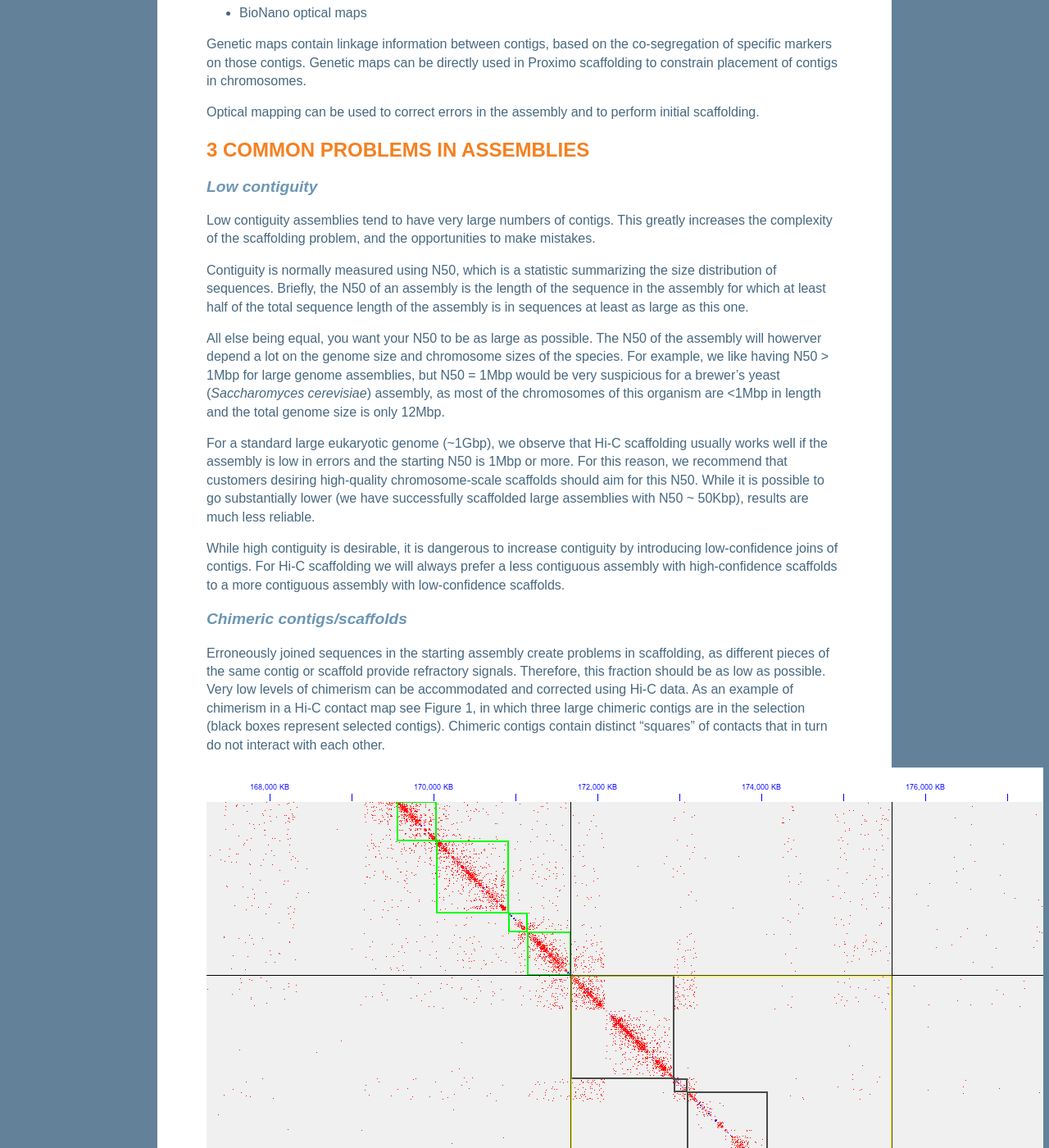
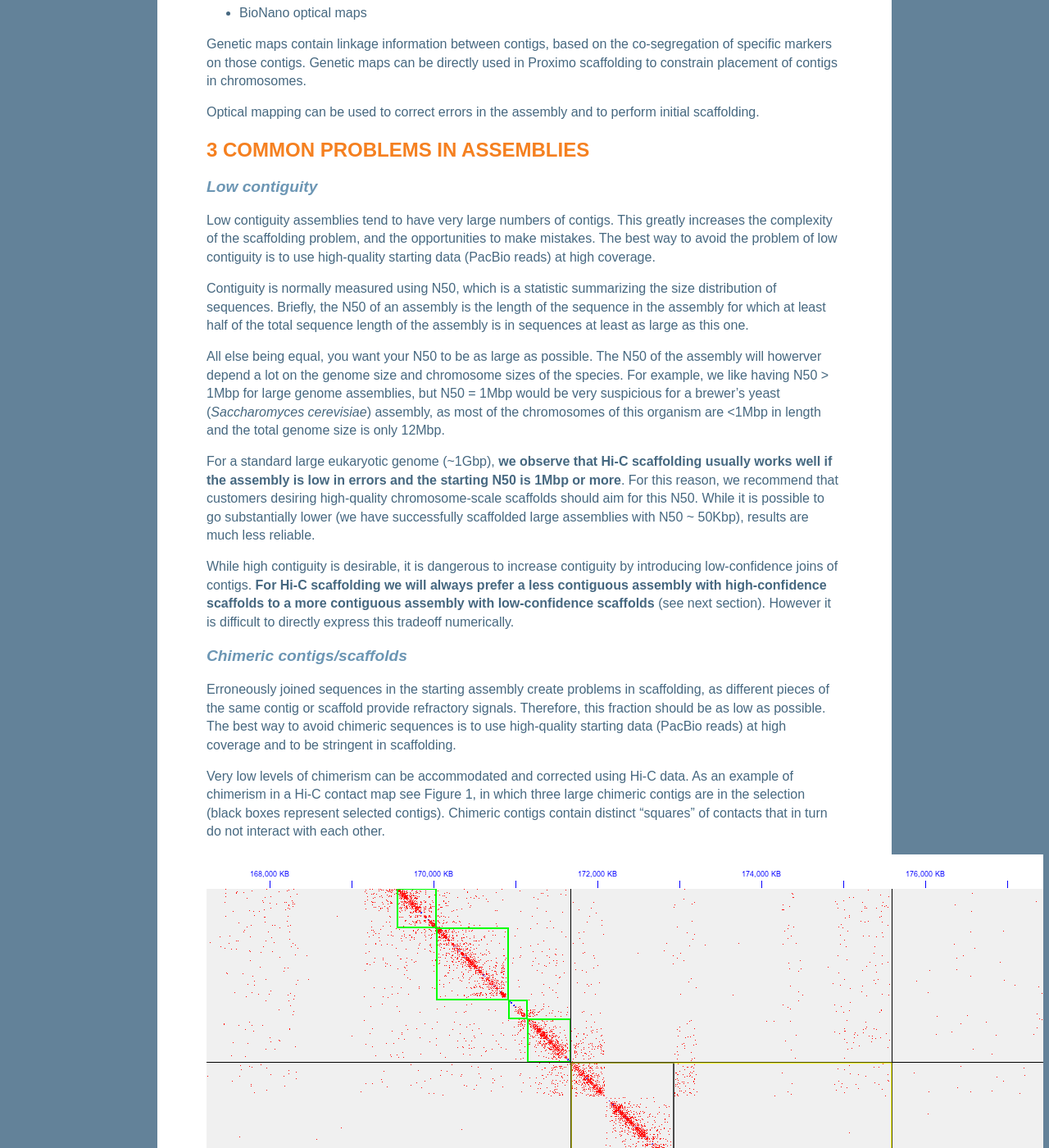
Before and after one commit to phasegenomics/phasegenomics.github.io, a Jekyll site: the page built from _posts/2018-09-20-starting-assembly-guidelines.md, in a window 1280 px wide and 1400 px high, scrolled down 1446 px. Shown: the whole window at 82% size. Built offline with Jekyll 4.4.1, drawn with Linux system fonts in a browser that asks for light colours; some of the changed text lies outside the part shown.

Commit message:
added section about contiguity guidelines.

```diff
--- a/_posts/2018-09-20-starting-assembly-guidelines.md
+++ b/_posts/2018-09-20-starting-assembly-guidelines.md
@@ -54,24 +54,29 @@ Optical mapping can be used to correct errors in the assembly and to perform ini
 
 3    Common problems in assemblies
 ---------------------
+
 ### Low contiguity
-Low contiguity assemblies tend to have very large numbers of contigs. This greatly increases the complexity of the scaffolding problem, and the opportunities to make mistakes.
+Low contiguity assemblies tend to have very large numbers of contigs. This greatly increases the complexity of the scaffolding problem, and the opportunities to make mistakes. The best way to avoid the problem of low contiguity is to use high-quality starting data (PacBio reads) at high coverage.
 
 Contiguity is normally measured using N50, which is a statistic summarizing the size distribution of sequences. Briefly, the N50 of an assembly is the length of the sequence in the assembly for which at least half of the total sequence length of the assembly is in sequences at least as large as this one.
 
 All else being equal, you want your N50 to be as large as possible. The N50 of the assembly will howerver depend a lot on the genome size and chromosome sizes of the species. For example, we like having N50 > 1Mbp for large genome assemblies, but N50 = 1Mbp would be very suspicious for a brewer's yeast (_Saccharomyces cerevisiae_) assembly, as most of the chromosomes of this organism are <1Mbp in length and the total genome size is only 12Mbp.
 
-For a standard large eukaryotic genome (~1Gbp), we observe that Hi-C scaffolding usually works well if the assembly is low in errors and the starting N50 is 1Mbp or more. For this reason, we recommend that customers desiring high-quality chromosome-scale scaffolds should aim for this N50. While it is possible to go substantially lower (we have successfully scaffolded large assemblies with N50 ~ 50Kbp), results are much less reliable.
+For a standard large eukaryotic genome (~1Gbp), __we observe that Hi-C scaffolding usually works well if the assembly is low in errors and the starting N50 is 1Mbp or more__. For this reason, we recommend that customers desiring high-quality chromosome-scale scaffolds should aim for this N50. While it is possible to go substantially lower (we have successfully scaffolded large assemblies with N50 ~ 50Kbp), results are much less reliable.
 
-While high contiguity is desirable, it is dangerous to increase contiguity by introducing low-confidence joins of contigs. For Hi-C scaffolding we will always prefer a less contiguous assembly with high-confidence scaffolds to a more contiguous assembly with low-confidence scaffolds.
+While high contiguity is desirable, it is dangerous to increase contiguity by introducing low-confidence joins of contigs. __For Hi-C scaffolding we will always prefer a less contiguous assembly with high-confidence scaffolds to a more contiguous assembly with low-confidence scaffolds__ (see next section). However it is difficult to directly express this tradeoff numerically.
 
 ### Chimeric contigs/scaffolds
-Erroneously joined sequences in the starting assembly create problems in scaffolding, as different pieces of the same contig or scaffold provide refractory signals. Therefore, this fraction should be as low as possible. Very low levels of chimerism can be accommodated and corrected using Hi-C data. As an example of chimerism in a Hi-C contact map see Figure 1, in which three large chimeric contigs are in the selection (black boxes represent selected contigs). Chimeric contigs contain distinct "squares" of contacts that in turn do not interact with each other.
+Erroneously joined sequences in the starting assembly create problems in scaffolding, as different pieces of the same contig or scaffold provide refractory signals. Therefore, this fraction should be as low as possible. The best way to avoid chimeric sequences is to use high-quality starting data (PacBio reads) at high coverage and to be stringent in scaffolding.
+
+Very low levels of chimerism can be accommodated and corrected using Hi-C data. As an example of chimerism in a Hi-C contact map see Figure 1, in which three large chimeric contigs are in the selection (black boxes represent selected contigs). Chimeric contigs contain distinct "squares" of contacts that in turn do not interact with each other.
 
 ![three large chimeric contigs selected](https://github.com/phasegenomics/phasegenomics.github.io/blob/assembly_reqs/images/chimeric_contigs.png)
 
 ### Heterozygosity
-If there is heterozygosity in the starting assembly, this will lead to additional sequences being present that are homologous to some other sequence in the assembly. This can be ok if this is intentional (_e.g._ it is a diploid assembly or contains homeologs), but if the assembly is intended to be a single haploid sequence it will not represent linear sequence well and may contain spurious repeats. In each of these cases, Hi-C reads will be relatively difficult to map uniquely and therefore the signal useable for scaffolding will be weaker overall than for a haploid assembly. For an example of what homologous sequences look like on a Hi-C contact map, see Figure 2. This example shows how complex the situation can get in a repeat-rich genome, in that the homology is observed both within and between contigs.
+If there is heterozygosity in the starting assembly, this will lead to additional sequences being present that are homologous to some other sequence in the assembly. This can be ok if this is intentional (_e.g._ it is a diploid assembly or contains homeologs), but if the assembly is intended to be a single haploid sequence it will not represent linear sequence well and may contain spurious repeats. In each of these cases, Hi-C reads will be relatively difficult to map uniquely and therefore the signal useable for scaffolding will be weaker overall than for a haploid assembly.
+
+For an example of what homologous sequences look like on a Hi-C contact map, see Figure 2. This example shows how complex the situation can get in a repeat-rich genome, in that the homology is observed both within and between contigs.
 
 ![homology within and between contigs](https://github.com/phasegenomics/phasegenomics.github.io/blob/assembly_reqs/images/homologous_contigs.png)
 Figure 2.
```
